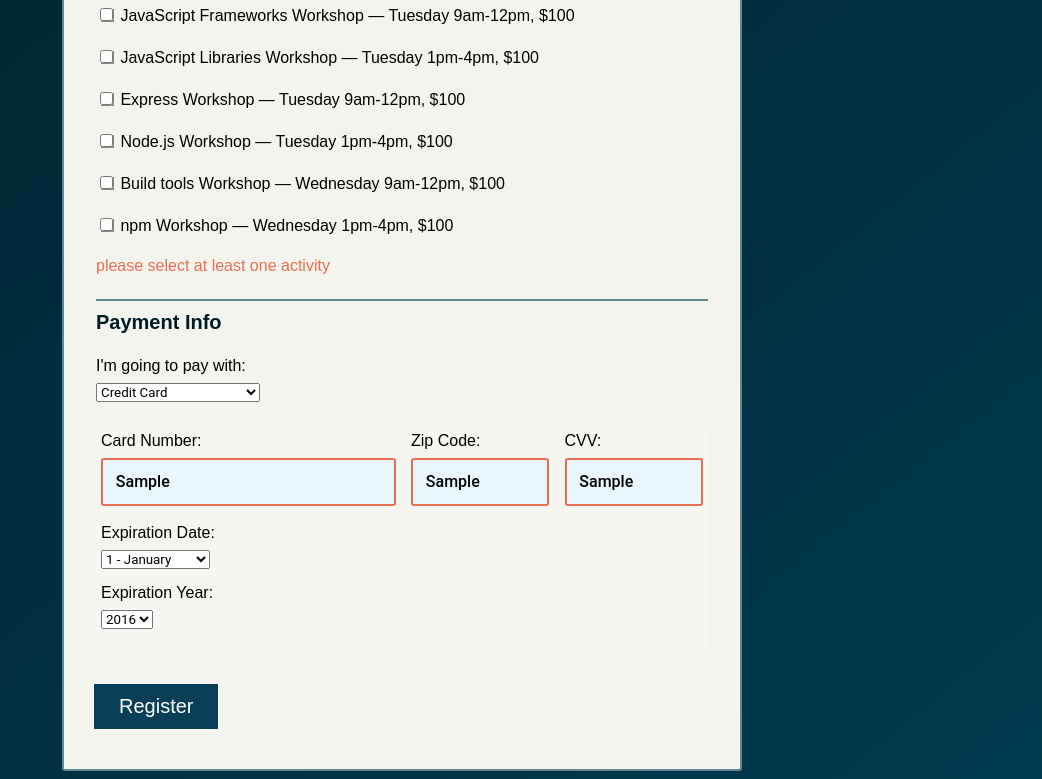
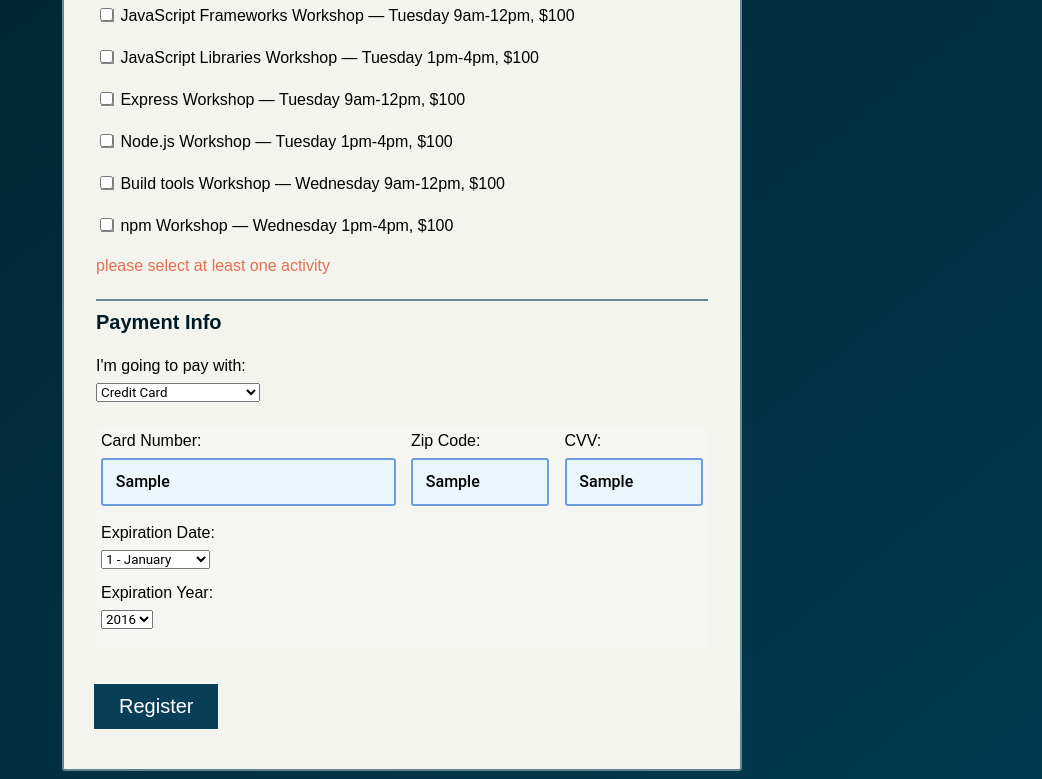
Before and after one commit to tmaltbie/interactive-form, a website: page index.html in a window 1280 px wide. Both pictures are taken after typing "Sample", "name@example.com", "Sample", "Sample", "Sample" into the empty fields and a click on the button "Register". Shown: the part 798-1577 px from the top of the page, without its empty margins (238-1280 px from the left). Drawn offline with Linux system fonts and the light colour scheme.

Commit message:
validator
fixed the credit card validator to include the OR operator instead of AND operator which was causing it

```diff
--- a/js/script.js
+++ b/js/script.js
@@ -149,7 +149,7 @@
 
   if (validName) {
     name.style.borderColor = '#2a9d8f'
-    document.querySelector('[for=name').textContent = 'Name:'
+    document.querySelector('[for=name').textContent = 'Nice to meet you,'
     return true
   } else {
     name.style.borderColor = '#e76f51'
@@ -175,7 +175,7 @@
   }
 
   if (validEmail) {
-    document.querySelector('[for=mail').textContent = 'Cool email'
+    document.querySelector('[for=mail').textContent = 'Valid email'
     email.style.borderColor = '#2a9d8f'
     return true
   } else {
@@ -272,7 +272,7 @@
   if (!activitiesValidator()) {
     e.preventDefault()
   }
-  if (payment[1].selected && !creditCardValidator() && !cvvValidator() && !zipValidator()) {
+  if (payment[1].selected || !creditCardValidator() || !cvvValidator() || !zipValidator()) {
     e.preventDefault()
   }
 })
```
Also changed, not shown: index.html (+1 -1 lines).
